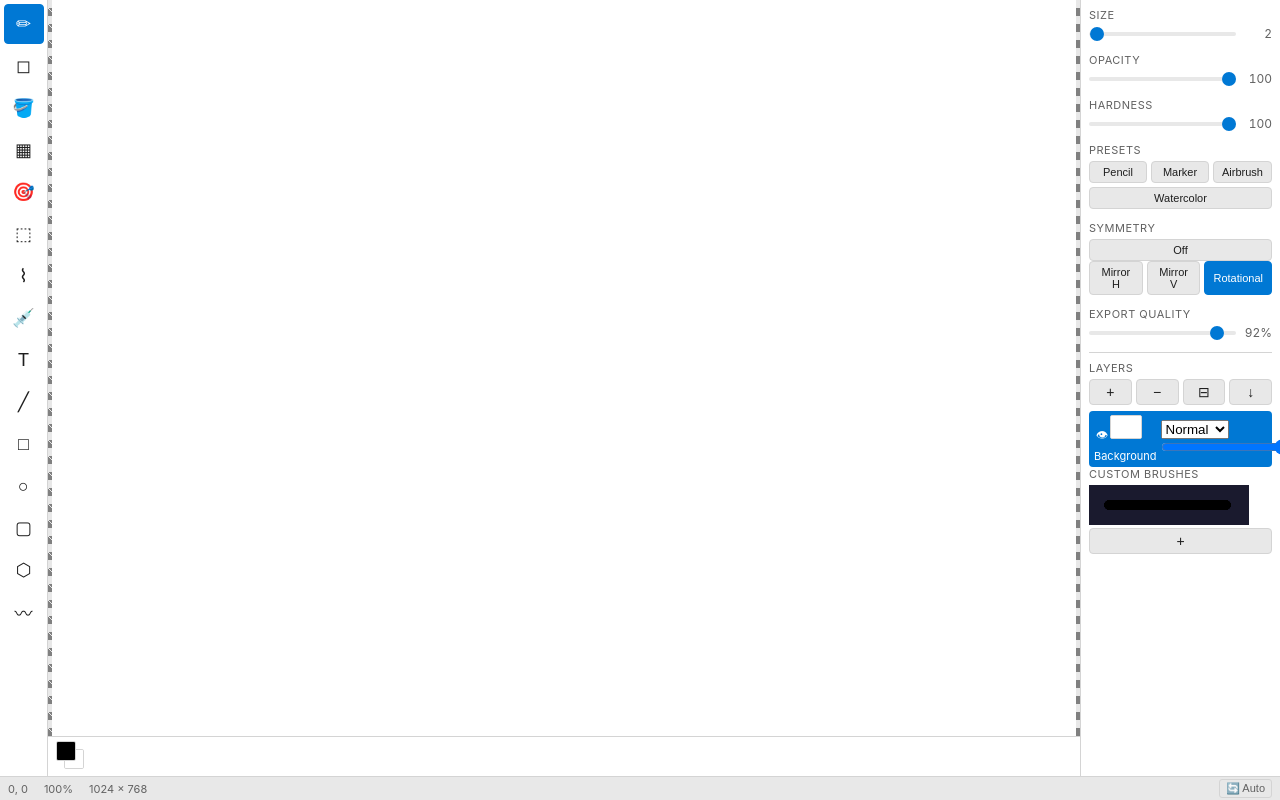
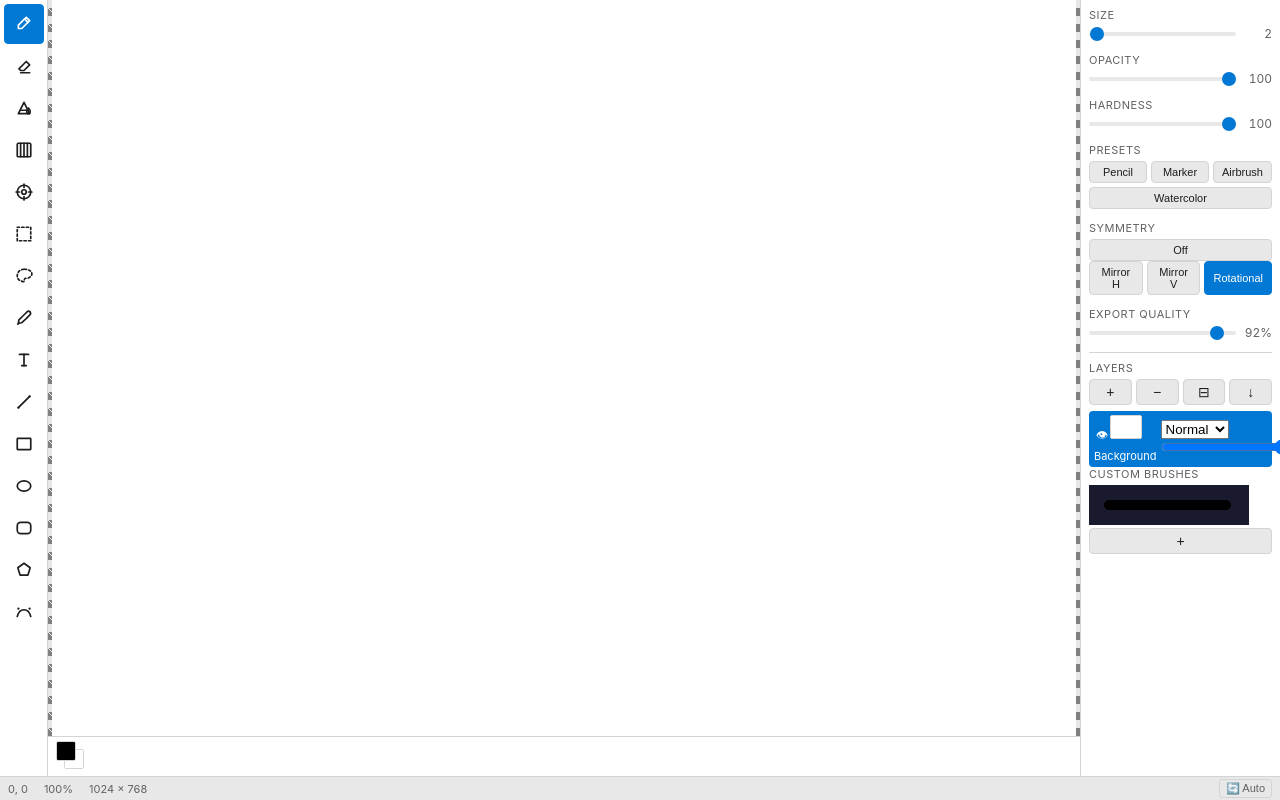
Before and after one commit to agreaves-ms/mac-paint-tool, a website built with Vite: page src/renderer/index.html in a window 1280 px wide. Built offline with nearby package versions, Linux system fonts and the light colour scheme.

Commit message:
feat: replace Unicode/emoji toolbar icons with inline SVG icons
- Implemented 15 new SVG icons with a consistent 1990s Mac-classic style
- Updated icon rendering from textContent to innerHTML for SVG support
- Added CSS rules for SVG sizing within toolbar buttons
- Ensured active state and theme support via currentColor

```diff
--- a/src/renderer/styles/app.css
+++ b/src/renderer/styles/app.css
@@ -250,6 +250,11 @@ html, body {
   color: #ffffff;
 }
 
+.toolbar-btn svg {
+  width: 18px;
+  height: 18px;
+}
+
 /* Property Panel */
 .prop-section {
   margin-bottom: 12px;
--- a/src/renderer/ui/Toolbar.ts
+++ b/src/renderer/ui/Toolbar.ts
@@ -4,22 +4,24 @@ export interface ToolDef {
   shortcut: string;
 }
 
+const svgAttrs = 'xmlns="http://www.w3.org/2000/svg" viewBox="0 0 16 16" fill="none" stroke="currentColor" stroke-width="1.5" stroke-linecap="round" stroke-linejoin="round"';
+
 const TOOLS: ToolDef[] = [
-  { name: 'brush', icon: '✏', shortcut: 'B' },
-  { name: 'eraser', icon: '◻', shortcut: 'E' },
-  { name: 'fill', icon: '🪣', shortcut: 'G' },
-  { name: 'gradient', icon: '▦', shortcut: 'D' },
-  { name: 'selection', icon: '🎯', shortcut: 'W' },
-  { name: 'marquee', icon: '⬚', shortcut: 'M' },
-  { name: 'lasso', icon: '⌇', shortcut: 'A' },
-  { name: 'eyedropper', icon: '💉', shortcut: 'I' },
-  { name: 'text', icon: 'T', shortcut: 'T' },
-  { name: 'line', icon: '╱', shortcut: 'L' },
-  { name: 'rectangle', icon: '□', shortcut: 'R' },
-  { name: 'ellipse', icon: '○', shortcut: 'O' },
-  { name: 'roundedRect', icon: '▢', shortcut: 'U' },
-  { name: 'polygon', icon: '⬡', shortcut: 'P' },
-  { name: 'curve', icon: '〰', shortcut: 'C' },
+  { name: 'brush', icon: `<svg ${svgAttrs}><path d="M10 2l3 3-7 7H3v-3z"/><path d="M8.5 3.5l3 3"/></svg>`, shortcut: 'B' },
+  { name: 'eraser', icon: `<svg ${svgAttrs}><path d="M5 14h8"/><path d="M3.5 10.5L10 4l3 3-5 5H5l-1.5-1.5z"/></svg>`, shortcut: 'E' },
+  { name: 'fill', icon: `<svg ${svgAttrs}><path d="M3 13l5-10 5 10H3z"/><path d="M5 10h6"/><path d="M13.5 11c0 1.1-.7 2-1.5 2s-1.5-.9-1.5-2c0-1.5 1.5-3 1.5-3s1.5 1.5 1.5 3z"/></svg>`, shortcut: 'G' },
+  { name: 'gradient', icon: `<svg ${svgAttrs}><rect x="2" y="2" width="12" height="12" rx="1"/><line x1="5" y1="2" x2="5" y2="14"/><line x1="8" y1="2" x2="8" y2="14"/><line x1="11" y1="2" x2="11" y2="14"/></svg>`, shortcut: 'D' },
+  { name: 'selection', icon: `<svg ${svgAttrs}><circle cx="8" cy="8" r="6"/><circle cx="8" cy="8" r="2"/><line x1="8" y1="1" x2="8" y2="4"/><line x1="8" y1="12" x2="8" y2="15"/><line x1="1" y1="8" x2="4" y2="8"/><line x1="12" y1="8" x2="15" y2="8"/></svg>`, shortcut: 'W' },
+  { name: 'marquee', icon: `<svg ${svgAttrs}><rect x="2" y="2" width="12" height="12" stroke-dasharray="2 2"/></svg>`, shortcut: 'M' },
+  { name: 'lasso', icon: `<svg ${svgAttrs}><path d="M8 2C4 2 2 5 2 8s2 4 5 5c1 .3 2-.5 1.5-1.5-.3-.5 0-1.5 1-1.5h1c2.5 0 4.5-2 4.5-4C15 3.5 12 2 8 2z" stroke-dasharray="2 2"/></svg>`, shortcut: 'A' },
+  { name: 'eyedropper', icon: `<svg ${svgAttrs}><path d="M13.5 2.5a2 2 0 00-2.8 0L9 4.2 7 6.2l-3.5 3.5-.5 3 3-.5L9.5 9l2-2 1.7-1.7a2 2 0 000-2.8z"/><path d="M3 13l-.5.5"/></svg>`, shortcut: 'I' },
+  { name: 'text', icon: `<svg ${svgAttrs}><path d="M4 3h8"/><path d="M8 3v10"/><path d="M6 13h4"/></svg>`, shortcut: 'T' },
+  { name: 'line', icon: `<svg ${svgAttrs}><line x1="3" y1="13" x2="13" y2="3"/><circle cx="3" cy="13" r="1" fill="currentColor" stroke="none"/><circle cx="13" cy="3" r="1" fill="currentColor" stroke="none"/></svg>`, shortcut: 'L' },
+  { name: 'rectangle', icon: `<svg ${svgAttrs}><rect x="2" y="3" width="12" height="10" rx="0.5"/></svg>`, shortcut: 'R' },
+  { name: 'ellipse', icon: `<svg ${svgAttrs}><ellipse cx="8" cy="8" rx="6" ry="4.5"/></svg>`, shortcut: 'O' },
+  { name: 'roundedRect', icon: `<svg ${svgAttrs}><rect x="2" y="3" width="12" height="10" rx="3"/></svg>`, shortcut: 'U' },
+  { name: 'polygon', icon: `<svg ${svgAttrs}><path d="M8 2l5.5 4-2 6.5h-7L2.5 6z"/></svg>`, shortcut: 'P' },
+  { name: 'curve', icon: `<svg ${svgAttrs}><path d="M2 12C4 4 12 4 14 12"/><circle cx="3" cy="5" r="1" fill="currentColor" stroke="none"/><circle cx="13" cy="5" r="1" fill="currentColor" stroke="none"/></svg>`, shortcut: 'C' },
 ];
 
 export class Toolbar {
@@ -37,7 +39,7 @@ export class Toolbar {
       btn.className = 'toolbar-btn';
       btn.dataset.tool = tool.name;
       btn.title = `${tool.name.charAt(0).toUpperCase() + tool.name.slice(1)} (${tool.shortcut})`;
-      btn.textContent = tool.icon;
+      btn.innerHTML = tool.icon;
       btn.addEventListener('pointerdown', (e) => {
         e.preventDefault();
         this.selectTool(tool.name);
```
Also changed, not shown: .copilot-tracking/changes/2026-02-27/toolbar-icons-changes.md (added), .copilot-tracking/plans/2026-02-27/toolbar-icons-plan.instructions.md (added), .copilot-tracking/research/2026-02-27/toolbar-icons-research.md (added), .copilot-tracking/research/subagents/2026-02-27/toolbar-implementation.md (added), .copilot-tracking/reviews/2026-02-27/toolbar-icons-review.md (added), toolbar-icons-fullpage-v1.png (added), toolbar-icons-v1.png (added).
